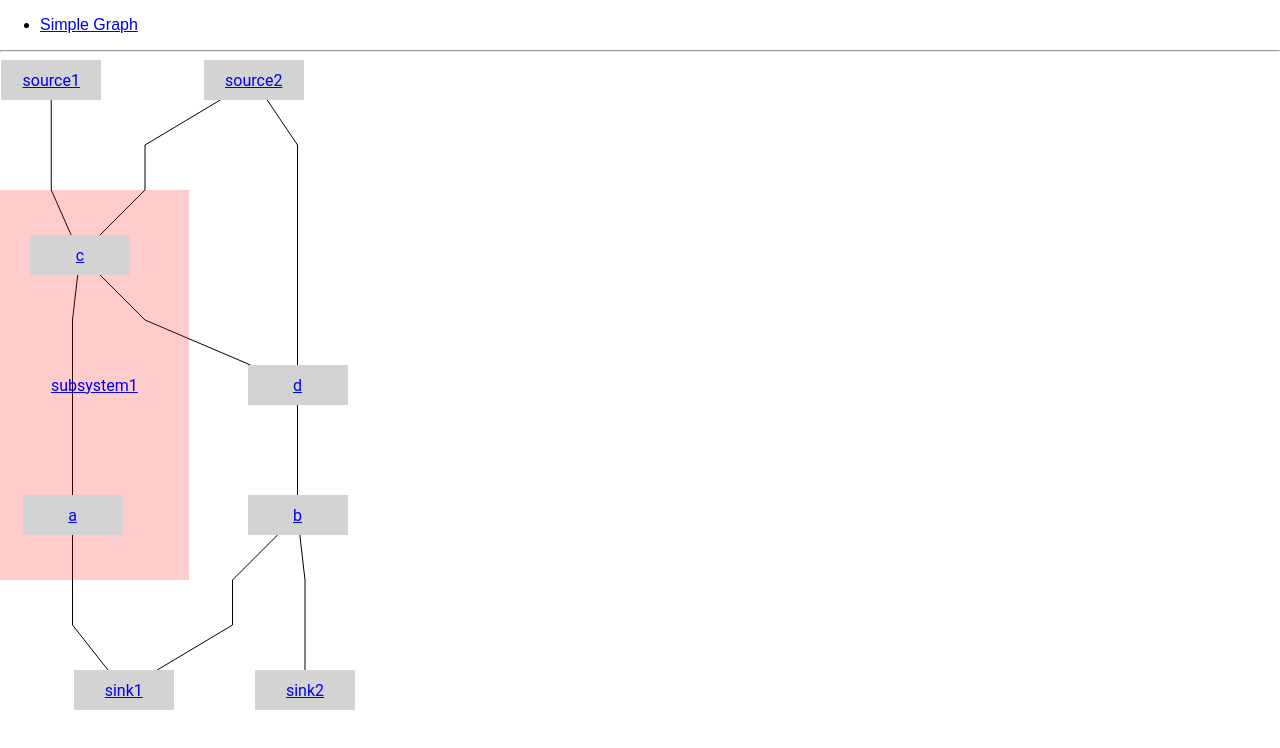
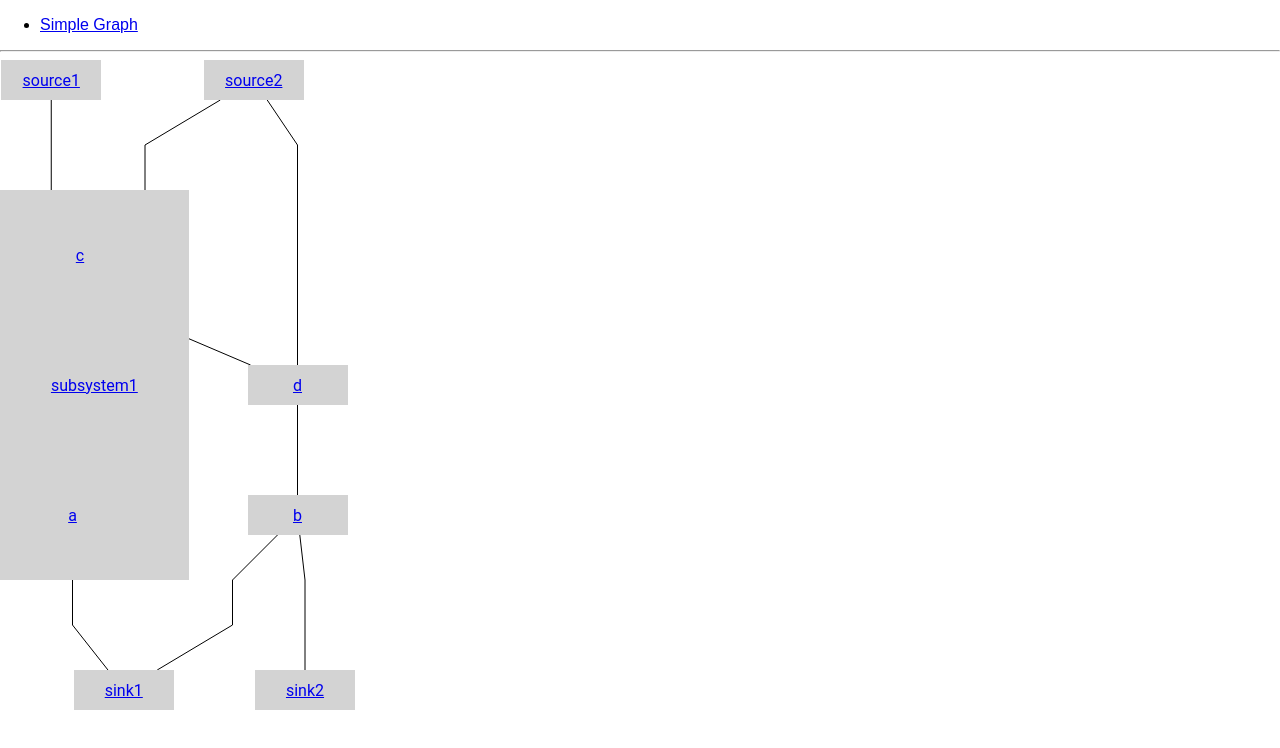
Before and after one commit to xndlnk/graph-viewer, a React (Vite) app: page /graph/simple in a window 1280 px wide. Shown: the top 748 px of the page. Built offline with nearby package versions, Linux system fonts and the light colour scheme.

Commit message:
major model refactoring

```diff
--- a/src/domain/model.ts
+++ b/src/domain/model.ts
@@ -1,14 +1,88 @@
-export interface Node {
+export interface RawNode {
   id: string
-  label?: string
-  kind?: string
-  nodes?: Node[]
-  edges?: Edge[]
-  color?: string
+  nodes?: RawNode[]
+  edges?: RawEdge[]
+  props?: Props
 }
 
-export interface Edge {
-  sourceNode: string
-  targetNode: string
-  kind?: string
+export interface RawEdge {
+  sourceId: string
+  targetId: string
+  props?: Props
 }
+
+export interface Props {
+  [key: string]: any
+}
+
+export class Node {
+  public readonly id: string
+
+  private nodes: Node[]
+  private edges: Edge[]
+  private props: Props
+
+  constructor(id: string, nodes: Node[], edges: Edge[], props?: Props) {
+    this.id = id
+    this.nodes = nodes ? nodes : []
+    this.edges = edges ? edges : []
+    this.props = props
+  }
+
+  static ofRawNode(rawNode: RawNode): Node {
+    let nodes = rawNode.nodes ? rawNode.nodes.map(node => Node.ofRawNode(node)) : []
+    let edges = rawNode.edges ? rawNode.edges.map(edge => Edge.ofRawEdge(edge)) : []
+    let props = rawNode.props ? JSON.parse(JSON.stringify(rawNode.props)) : undefined
+    return new Node(rawNode.id, nodes, edges, props)
+  }
+
+  deepResolveNodeReferences() {
+    // TODO:
+  }
+
+  sameId(otherId: string): boolean {
+    return this.id === otherId
+  }
+
+  getLabel(): string {
+    return this.props.label ? this.props.label : this.id
+  }
+
+  getNodes(): Node[] {
+    return this.nodes
+  }
+
+  hasNodes(): boolean {
+    return this.nodes.length > 0
+  }
+
+  getEdges(): Edge[] {
+    return this.edges
+  }
+
+  hasEdges(): boolean {
+    return this.edges.length > 0
+  }
+}
+
+export class Edge {
+  public readonly sourceId: string
+  public readonly targetId: string
+
+  private source: Node = null
+  private target: Node = null
+  private kind?: string
+
+  private props: Props
+
+  constructor(sourceId: string, targetId: string, props?: Props) {
+    this.sourceId = sourceId
+    this.targetId = targetId
+    this.props = props
+  }
+
+  static ofRawEdge(rawEdge: RawEdge): Edge {
+    let props = rawEdge.props ? JSON.parse(JSON.stringify(rawEdge.props)) : undefined
+    return new Edge(rawEdge.sourceId, rawEdge.targetId, props)
+  }
+}
--- a/src/domain/service.ts
+++ b/src/domain/service.ts
@@ -12,27 +12,27 @@ export class GraphService {
   }
 
   findNode(nodeId: string): Node {
-    return this.getAllNodes().find(node => node.id === nodeId)
+    return this.getAllNodes().find(node => node.sameId(nodeId))
   }
 
   getNeighbourNodes(node: Node): Node[] {
-    let sourceNodeIds = this.getAllEdges()
-      .filter((edge) => edge.targetNode === node.id)
-      .map((edge) => edge.sourceNode)
+    let sourceIds = this.getAllEdges()
+      .filter((edge) => node.sameId(edge.targetId))
+      .map((edge) => edge.sourceId)
 
-    let targetNodeIds = this.getAllEdges()
-      .filter((edge) => edge.sourceNode === node.id)
-      .map((edge) => edge.targetNode)
+    let targetIds = this.getAllEdges()
+      .filter((edge) => node.sameId(edge.sourceId))
+      .map((edge) => edge.targetId)
 
     let neighbourNodes = this.getAllNodes()
-      .filter((node) => sourceNodeIds.includes(node.id) || targetNodeIds.includes(node.id))
+      .filter((node) => sourceIds.includes(node.id) || targetIds.includes(node.id))
 
     return neighbourNodes
   }
 
   getNeighbourEdges(node: Node): Edge[] {
     return this.getAllEdges()
-      .filter((edge) => edge.sourceNode === node.id || edge.targetNode === node.id)
+      .filter((edge) => edge.sourceId === node.id || edge.targetId === node.id)
   }
 
   getAllEdges(): Edge[] {
@@ -50,16 +50,16 @@ export class GraphService {
   }
 
   private computeAllEdges(root: Node): Edge[] {
-    if (root.edges) {
-      return _.union(root.edges, _.flatten(root.nodes.map(node => this.computeAllEdges(node))))
+    if (root.getEdges()) {
+      return _.union(root.getEdges(), _.flatten(root.getNodes().map(node => this.computeAllEdges(node))))
     } else {
       return []
     }
   }
 
   private computeAllNodes(root: Node): Node[] {
-    if (root.nodes) {
-      return _.union(root.nodes, _.flatten(root.nodes.map(node => this.computeAllNodes(node))))
+    if (root.getNodes()) {
+      return _.union(root.getNodes(), _.flatten(root.getNodes().map(node => this.computeAllNodes(node))))
     } else {
       return []
     }
--- a/src/example-graphs/simpleGraph.ts
+++ b/src/example-graphs/simpleGraph.ts
@@ -1,8 +1,7 @@
-import { Node, Edge } from '../domain/model'
+import { RawNode, Node } from '../domain/model'
 
-export const simpleGraph: Node = {
+const rawSimpleGraph: RawNode = {
   id: 'simple',
-  label: 'simple graph',
   nodes: [
     { id: 'source1' },
     { id: 'source2' },
@@ -10,53 +9,57 @@ export const simpleGraph: Node = {
     { id: 'sink2' },
     {
       id: 'subsystem1',
-      color: 'rgba(255, 0, 0, 0.2)',
       nodes: [
         { id: 'a' },
         { id: 'c' }
       ],
       edges: [
         {
-          sourceNode: 'c',
-          targetNode: 'a'
+          sourceId: 'c',
+          targetId: 'a'
         }
-      ]
+      ],
+      props: {
+        color: 'rgba(255, 0, 0, 0.2)'
+      }
     },
     { id: 'b' },
     { id: 'd' }
   ],
   edges: [
     {
-      sourceNode: 'source1',
-      targetNode: 'c'
+      sourceId: 'source1',
+      targetId: 'c'
     },
     {
-      sourceNode: 'c',
-      targetNode: 'd'
+      sourceId: 'c',
+      targetId: 'd'
     },
     {
-      sourceNode: 'source2',
-      targetNode: 'c'
+      sourceId: 'source2',
+      targetId: 'c'
     },
     {
-      sourceNode: 'source2',
-      targetNode: 'd'
+      sourceId: 'source2',
+      targetId: 'd'
     },
     {
-      sourceNode: 'd',
-      targetNode: 'b'
+      sourceId: 'd',
+      targetId: 'b'
     },
     {
-      sourceNode: 'a',
-      targetNode: 'sink1'
+      sourceId: 'a',
+      targetId: 'sink1'
     },
     {
-      sourceNode: 'b',
-      targetNode: 'sink1'
+      sourceId: 'b',
+      targetId: 'sink1'
     },
     {
-      sourceNode: 'b',
-      targetNode: 'sink2'
+      sourceId: 'b',
+      targetId: 'sink2'
     }
   ]
 }
+
+export const simpleGraph = Node.ofRawNode(rawSimpleGraph)
--- a/src/view/FocusedNode.tsx
+++ b/src/view/FocusedNode.tsx
@@ -13,11 +13,10 @@ export const FocusedNode = (props: FocusedNodeProps) => {
   let nodes = neighbourNodes.slice()
   nodes.push(focusedNode)
 
-  let focusedGraph: model.Node = {
-    id: 'focused_' + props.focusedNodeId,
-    nodes: nodes,
-    edges: graphService.getNeighbourEdges(focusedNode)
-  }
+  let focusedGraph: model.Node = new model.Node(
+    'focused_' + props.focusedNodeId,
+    nodes,
+    graphService.getNeighbourEdges(focusedNode))
 
   return (
     <Graph graph={focusedGraph} />
--- a/src/view/Graph.tsx
+++ b/src/view/Graph.tsx
@@ -65,7 +65,7 @@ function convertToDagreGraph(graph: model.Node): dagre.graphlib.Graph {
   dagreGraph.setGraph({})
   dagreGraph.setDefaultEdgeLabel(() => ({}))
 
-  addNodes(dagreGraph, graph.nodes)
+  addNodes(dagreGraph, graph.getNodes())
 
   let secondLevelNodes = getSecondLevelNodes(graph)
   addNodes(dagreGraph, secondLevelNodes)
@@ -73,8 +73,8 @@ function convertToDagreGraph(graph: model.Node): dagre.graphlib.Graph {
 
   let graphService = new GraphService(graph)
 
-  graphService.getAllEdges(graph).forEach(edge => {
-    dagreGraph.setEdge(edge.sourceNode, edge.targetNode)
+  graphService.getAllEdges().forEach(edge => {
+    dagreGraph.setEdge(edge.sourceId, edge.targetId)
   })
 
   dagreGraph.graph().nodesep = 30
@@ -97,17 +97,18 @@ function addNodes(dagreGraph: dagre.graphlib.Graph, nodes: model.Node[]) {
 }
 
 function setTopLevelNodeAsParentForSecondLevelNodes(dagreGraph: dagre.graphlib.Graph, graph: model.Node) {
-  graph.nodes
-    .filter(node => node.nodes && node.nodes.length > 0)
+  graph.getNodes()
+    .filter(node => node.hasNodes())
     .forEach(topNode => {
-      topNode.nodes.forEach(secondNode => {
+      topNode.getNodes().forEach(secondNode => {
         dagreGraph.setParent(secondNode.id, topNode.id)
       })
     })
 }
 
 function getSecondLevelNodes(graph: model.Node): model.Node[] {
-  return _.flatten(graph.nodes
-    .filter(node => node.nodes && node.nodes.length > 0)
-    .map(node => node.nodes))
+  return _.flatten(
+    graph.getNodes()
+      .filter(node => node.hasNodes())
+      .map(node => node.getNodes()))
 }
```
Also changed, not shown: src/domain/NodeCollapser.ts (+20 -27 lines), 2 other files (tests, documents, lock files or other folders).
